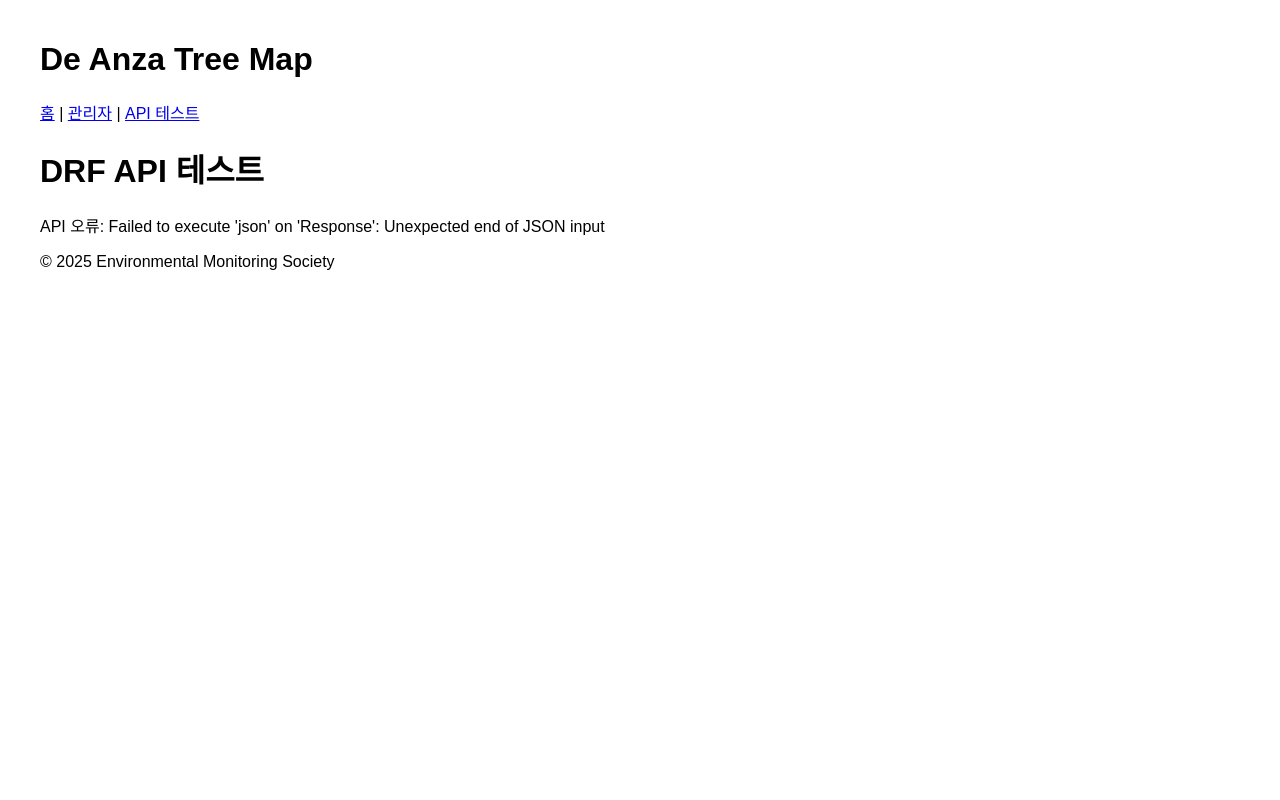
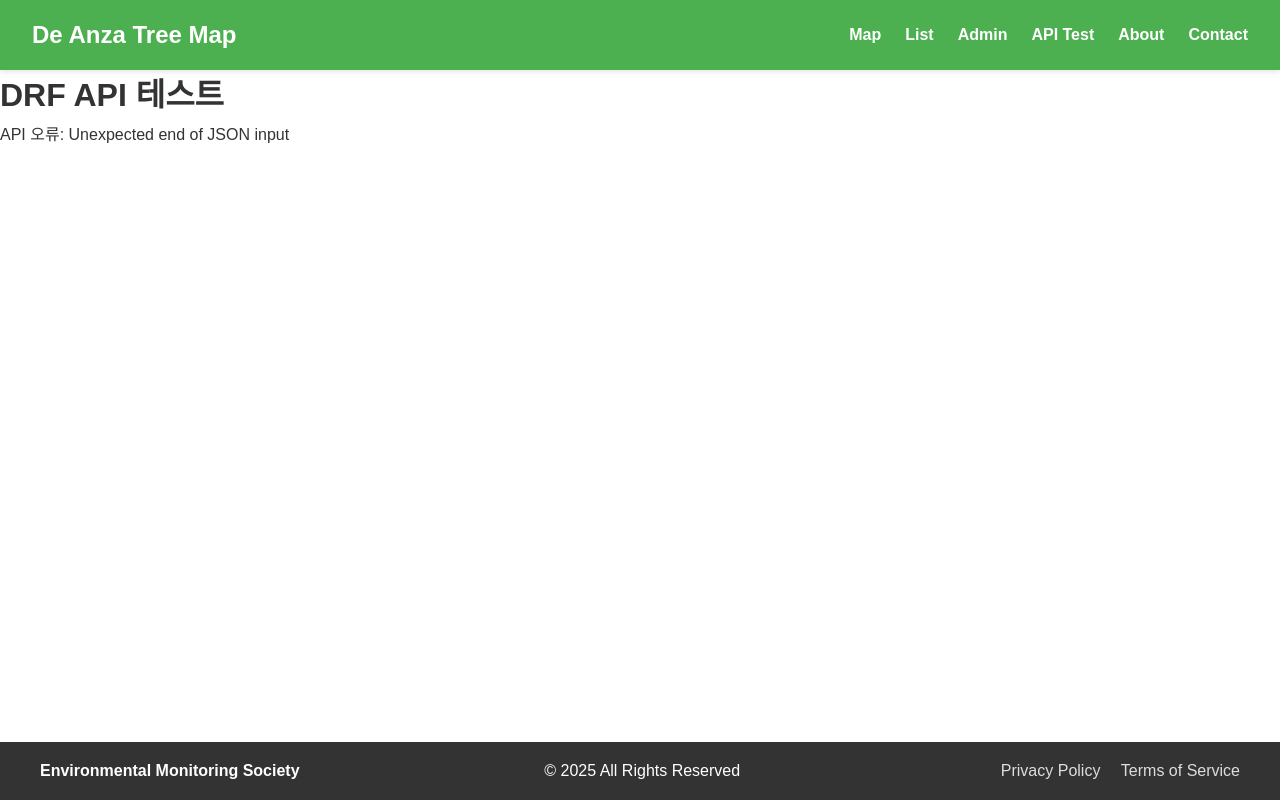
Before and after one commit to TheoLee021/DATreeMap, a Django app: page /drf-test/ in a window 1280 px wide. Run offline with Django 5.2, Linux system fonts and the light colour scheme; data that the repository does not hold is empty; parts of the project's set-up code (start-up, migrations or seed data) failed here and were passed over.

Commit message:
Update base.html

```diff
--- a/templates/base.html
+++ b/templates/base.html
@@ -1,35 +1,44 @@
+{% load static %}
 <!DOCTYPE html>
 <html lang="en">
 <head>
     <meta charset="UTF-8">
     <meta name="viewport" content="width=device-width, initial-scale=1.0">
     <title>{% block title %}De Anza Tree Map{% endblock %}</title>
+
+    <!-- Import the main stylesheet -->
+    <link rel="stylesheet" href="{% static 'css/styles.css' %}">
+
     {% block extra_css %}{% endblock %}
-    <style>
-        body {
-            font-family: Arial, sans-serif;
-            max-width: 1200px;
-            margin: 0 auto;
-            padding: 20px;
-        }
-    </style>
 </head>
 <body>
-    <header>
-        <h1>{% block header %}De Anza Tree Map{% endblock %}</h1>
-        <nav>
-            <a href="{% url 'trees:map' %}">홈</a> |
-            <a href="/admin/">관리자</a> |
-            <a href="{% url 'trees:drf-test' %}">API 테스트</a>
+    <header role="banner">
+        <div class="logo">{% block header %}De Anza Tree Map{% endblock %}</div>
+        <nav role="navigation" aria-label="Main Navigation">
+            <ul>
+                <li><a href="{% url 'trees:map' %}">Map</a></li>
+                <li><a href="{% url 'trees:list' %}">List</a></li>
+                <li><a href="/admin/">Admin</a></li>
+                <li><a href="{% url 'trees:drf-test' %}">API Test</a></li>
+                <li><a href="#">About</a></li>
+                <li><a href="#">Contact</a></li>
+            </ul>
         </nav>
     </header>
 
-    <main>
+    <main role="main">
         {% block content %}{% endblock %}
     </main>
 
-    <footer>
-        <p>&copy; 2025 Environmental Monitoring Society</p>
+    <footer role="contentinfo">
+        <div class="footer-content">
+            <div class="organization">Environmental Monitoring Society</div>
+            <div class="copyright">&copy; 2025 All Rights Reserved</div>
+            <div class="links">
+                <a href="#">Privacy Policy</a>
+                <a href="#">Terms of Service</a>
+            </div>
+        </div>
     </footer>
 
     {% block extra_js %}{% endblock %}
```
